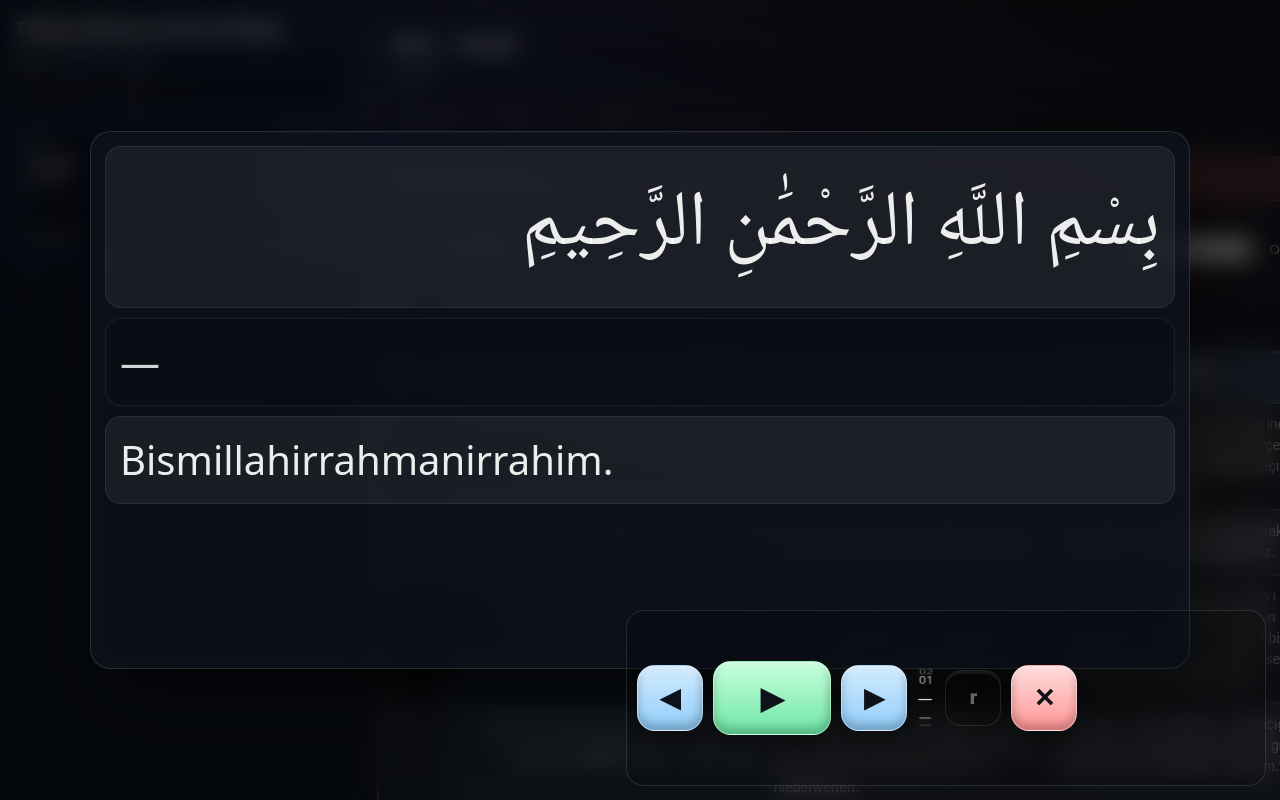
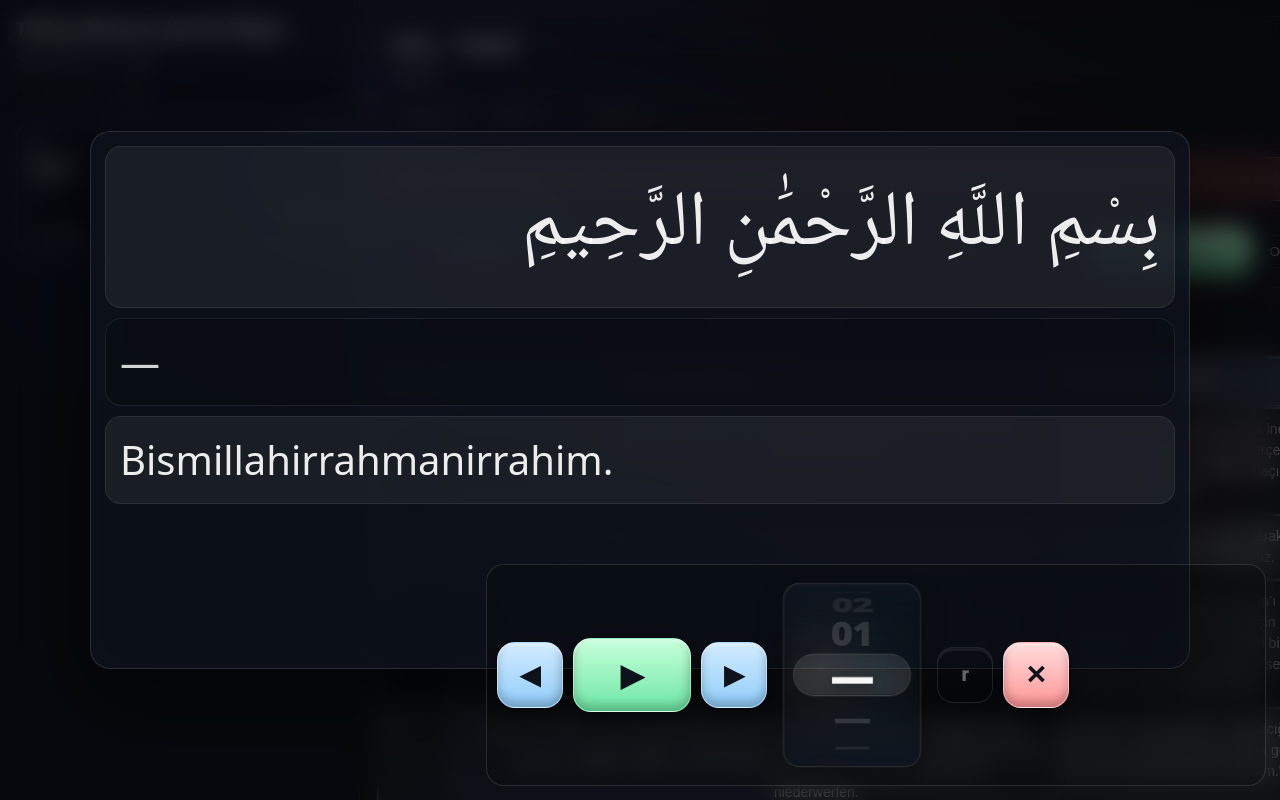
Before and after one commit to sunrise8030/Qatd, a React (Vite) app: page / in a window 1280 px wide. Shown: the top 800 px of the page. Built offline with nearby package versions, Linux system fonts and the light colour scheme.

Commit message:
Update styles.css

```diff
--- a/src/styles.css
+++ b/src/styles.css
@@ -1,6 +1,7 @@
 /* =========================
-   FILE: src/styles.css (FULL)
+   FILE: src/styles.css (FULL - ORIJINAL + EKLER + FONT COLORS + BIG WHEEL)
    ========================= */
+/* src/styles.css */
 :root{
   --bg:#0b0f16;
   --panel:#0f1520;
@@ -15,10 +16,11 @@
   --w-de: 1fr;
   --w-tr: 1fr;
 
-  /* PARLAK KİREMİT KIRMIZISI */
-  --brick: rgba(235, 78, 62, 1);
-  --brickBg: rgba(235, 78, 62, 0.16);
-  --brickLine: rgba(255, 140, 120, 0.55);
+  /* Segment colors */
+  --markRed: rgba(235, 78, 62, 1);
+  --markRedBg: rgba(235, 78, 62, 0.18);
+  --markGreen: rgba(82, 210, 140, 1);
+  --markGreenBg: rgba(82, 210, 140, 0.16);
 }
 
 *{ box-sizing:border-box; }
@@ -231,17 +233,129 @@ html,body{
 .mono{ font-variant-numeric:tabular-nums; }
 .muted{ color:var(--muted); }
 
-/* === ARAPÇA: ŞURADAN SONRAKİ HER ŞEYİ BOYA === */
-.hlBrickArTail{
-  color: var(--brick) !important;
-  background: var(--brickBg);
-  border-radius: 12px;
-  padding: 0.08em 0.22em 0.14em;
+/* Single Player button (big, bright, 3D) */
+.btnSinglePlayer{
+  padding: 14px 16px;
+  border-radius: 14px;
+  font-size: 15px;
+  font-weight: 950;
+  cursor: pointer;
+  color: rgba(10,14,22,0.98);
+  border: 1px solid rgba(255,255,255,0.18);
+  background: linear-gradient(180deg, rgba(170,220,255,1), rgba(99,179,237,1));
   box-shadow:
-    0 0 0 1px rgba(255, 140, 120, 0.20) inset,
-    0 18px 44px rgba(235, 78, 62, 0.12);
-  text-shadow: 0 2px 14px rgba(0,0,0,0.35);
+    0 10px 22px rgba(0,0,0,0.35),
+    0 3px 0 rgba(255,255,255,0.22) inset,
+    0 -6px 10px rgba(0,0,0,0.25) inset;
+  transform: translateY(0);
 }
+.btnSinglePlayer:hover{ filter: brightness(1.06); }
+.btnSinglePlayer:active{
+  transform: translateY(2px);
+  box-shadow:
+    0 6px 14px rgba(0,0,0,0.30),
+    0 2px 0 rgba(255,255,255,0.18) inset,
+    0 -4px 8px rgba(0,0,0,0.22) inset;
+}
+.btnSinglePlayer.on{
+  background: linear-gradient(180deg, rgba(195,255,215,1), rgba(90,210,150,1));
+}
+
+/* Timeline */
+.timeline{
+  margin-top:10px;
+  border:1px solid var(--border);
+  background:rgba(0,0,0,0.18);
+  border-radius:14px;
+  padding:10px;
+}
+.timelineTop{
+  display:flex;
+  justify-content:space-between;
+  gap:10px;
+  flex-wrap:wrap;
+  margin-bottom:8px;
+}
+.timelineTrack{
+  position:relative;
+  height:10px;
+  border-radius:999px;
+  background:rgba(255,255,255,0.08);
+  overflow:hidden;
+  cursor:pointer;
+}
+.timelineProgress{ height:100%; background:rgba(99,179,237,0.65); width:0%; }
+.timelineMarker{
+  position:absolute;
+  top:-4px;
+  width:6px;
+  height:18px;
+  border-radius:999px;
+  border:1px solid rgba(255,255,255,0.22);
+  background:rgba(255,255,255,0.08);
+  transform:translateX(-50%);
+  cursor:pointer;
+}
+.timelineMarker.active{ background:rgba(99,179,237,0.55); border-color:rgba(99,179,237,0.9); }
+.timelineSlider{ width:100%; margin-top:10px; }
+
+/* Sync panel */
+.syncPanel{
+  margin-top:10px;
+  border:1px solid var(--border);
+  background:rgba(0,0,0,0.18);
+  border-radius:14px;
+  padding:12px;
+}
+.syncHeader{
+  display:flex;
+  justify-content:space-between;
+  gap:10px;
+  flex-wrap:wrap;
+  margin-bottom:10px;
+}
+.syncTitle{ font-weight:650; }
+.syncMeta{ font-size:12px; }
+.syncGrid{ display:grid; grid-template-columns:1.2fr 1fr; gap:10px; }
+@media (max-width:980px){ .syncGrid{ grid-template-columns:1fr; } }
+.syncBlock{
+  border:1px solid rgba(255,255,255,0.06);
+  border-radius:12px;
+  padding:10px;
+  background:rgba(255,255,255,0.02);
+}
+.syncRow{ display:flex; flex-wrap:wrap; gap:8px; align-items:center; margin-bottom:8px; }
+.syncInputs{ display:flex; gap:8px; flex-wrap:wrap; align-items:end; }
+.miniLabel{ display:grid; gap:6px; font-size:12px; color:var(--muted); }
+.miniInput{
+  width:140px;
+  padding:8px 10px;
+  border-radius:10px;
+  border:1px solid var(--border);
+  background:rgba(0,0,0,0.25);
+  color:var(--text);
+  outline:none;
+}
+.syncMetaInline{ display:flex; align-items:end; gap:10px; padding:0 2px 2px; }
+.autoSaved{ align-self:end; font-size:12px; padding:8px 6px; }
+.deltaPill{
+  font-variant-numeric:tabular-nums;
+  font-size:12px;
+  border:1px solid var(--border);
+  background:rgba(0,0,0,0.18);
+  padding:6px 10px;
+  border-radius:999px;
+}
+.syncNudgeGroup{
+  display:inline-flex;
+  align-items:center;
+  gap:6px;
+  border:1px solid rgba(255,255,255,0.06);
+  border-radius:999px;
+  padding:6px 8px;
+  background:rgba(0,0,0,0.14);
+}
+.hiddenFile{ display:none; }
 
 /* Table */
 .tableWrap{
@@ -441,6 +555,105 @@ html,body{
   background: linear-gradient(180deg, rgba(255,220,220,1), rgba(255,150,150,1));
 }
 
+@media (max-width:520px){
+  .spBtn{ min-width: 70px; height: 70px; font-size: 28px; }
+  .spBtnPrimary{ min-width: 124px; height: 78px; font-size: 32px; }
+}
+
+/* Wheel (BÜYÜTÜLDÜ) */
+.spPicker3D{
+  width: 150px;
+  height: 200px;
+  border-radius: 18px;
+  border: 1px solid rgba(255,255,255,0.16);
+  background: rgba(0,0,0,0.18);
+  box-shadow:
+    0 14px 28px rgba(0,0,0,0.35),
+    0 3px 0 rgba(255,255,255,0.14) inset,
+    0 -10px 16px rgba(0,0,0,0.22) inset;
+  position: relative;
+  overflow: hidden;
+  touch-action: none;
+  flex: 0 0 auto;
+}
+.spPicker3D.disabled{ opacity: 0.55; pointer-events:none; }
+
+.spPickerViewport{
+  width: 100%;
+  height: 100%;
+  outline: none;
+  display:grid;
+  place-items:center;
+  perspective: 980px;
+}
+
+.spPickerItems3D{
+  width: 100%;
+  height: 100%;
+  display:grid;
+  place-items:center;
+  transform-style: preserve-3d;
+}
+
+.spPickerItem3D{
+  position:absolute;
+  width: 100%;
+  text-align:center;
+  font-variant-numeric: tabular-nums;
+  font-weight: 950;
+  font-size: 42px;
+  letter-spacing: 0.6px;
+  color: rgba(255,255,255,0.20);
+  transform-origin: center center;
+  text-shadow: 0 2px 10px rgba(0,0,0,0.25);
+}
+.spPickerItem3D.active{
+  color: rgba(255,255,255,0.96);
+  text-shadow: 0 2px 14px rgba(0,0,0,0.38);
+}
+
+.spPickerShine{
+  position:absolute;
+  inset:-10px;
+  background:
+    radial-gradient(120px 220px at 30% 45%, rgba(255,255,255,0.10), transparent 60%),
+    radial-gradient(120px 220px at 70% 55%, rgba(99,179,237,0.10), transparent 60%);
+  pointer-events:none;
+  mix-blend-mode: screen;
+  opacity: 0.9;
+}
+
+.spPickerBar{
+  position:absolute;
+  left: 10px;
+  right: 10px;
+  top: 50%;
+  height: 46px;
+  transform: translateY(-50%);
+  border-radius: 999px;
+  background: rgba(255,255,255,0.10);
+  border: 1px solid rgba(255,255,255,0.14);
+  box-shadow:
+    0 0 0 1px rgba(0,0,0,0.18) inset,
+    0 10px 24px rgba(0,0,0,0.22);
+  pointer-events:none;
+}
+
+.spPickerFadeTop{
+  position:absolute;
+  left:0; right:0; top:0;
+  height: 46%;
+  background: linear-gradient(180deg, rgba(15,21,32,0.95), rgba(15,21,32,0.00));
+  pointer-events:none;
+}
+.spPickerFadeBottom{
+  position:absolute;
+  left:0; right:0; bottom:0;
+  height: 46%;
+  background: linear-gradient(0deg, rgba(15,21,32,0.95), rgba(15,21,32,0.00));
+  pointer-events:none;
+}
+
 /* Repeat */
 .spRBtn{
   min-width: 56px;
@@ -469,7 +682,7 @@ html,body{
 }
 .spRBtn:active{ transform: translateY(1px); }
 
-/* Bottom dock */
+/* === Bottom dock === */
 .singlePlayerDockBottom{
   position: fixed !important;
   right: 14px !important;
@@ -478,7 +691,7 @@ html,body{
   top: auto !important;
   transform: none !important;
   z-index: 10001 !important;
-  width: min(640px, calc(100% - 28px)) !important;
+  width: min(780px, calc(100% - 28px)) !important;
   max-width: calc(100% - 28px) !important;
   padding: 10px !important;
   border-radius: 18px !important;
@@ -527,3 +740,24 @@ html,body{
   .singlePlayerBackdrop{ animation: none; }
   .singlePlayerBackdrop::before{ animation: none; }
 }
+
+/* =========================
+   SEGMENT STYLES
+   - Arabic: markRed/markGreen => bg + colored font
+   - TR/DE: fontRed/fontGreen => colored font only
+   ========================= */
+.mark{
+  display:inline-block;
+  padding: 0.10em 0.34em;
+  border-radius: 0.55em;
+  margin: 0 0.06em;
+  box-shadow:
+    0 0 0 1px rgba(255,255,255,0.10) inset,
+    0 18px 50px rgba(0,0,0,0.18);
+  text-shadow: 0 2px 16px rgba(0,0,0,0.40);
+}
+.markRed{ color: var(--markRed) !important; background: var(--markRedBg); }
+.markGreen{ color: var(--markGreen) !important; background: var(--markGreenBg); }
+
+.fontRed{ color: var(--markRed) !important; }
+.fontGreen{ color: var(--markGreen) !important; }
```
